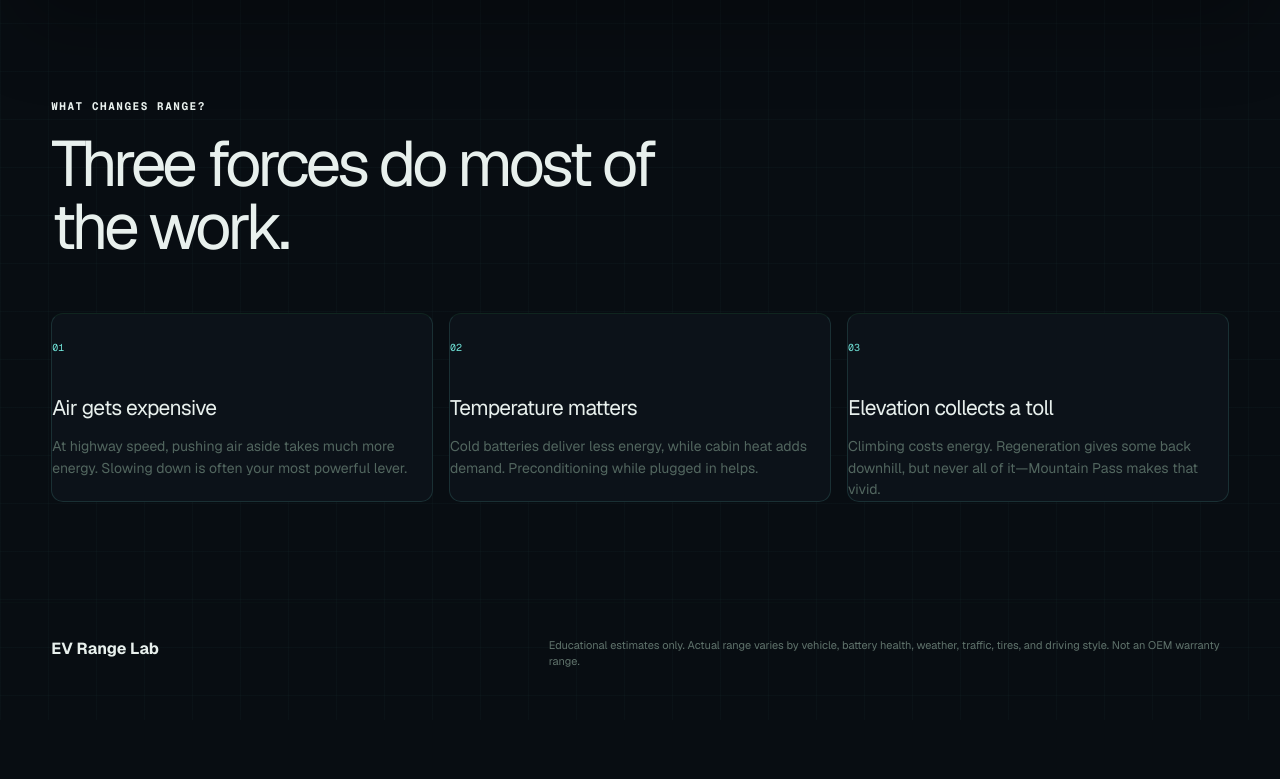
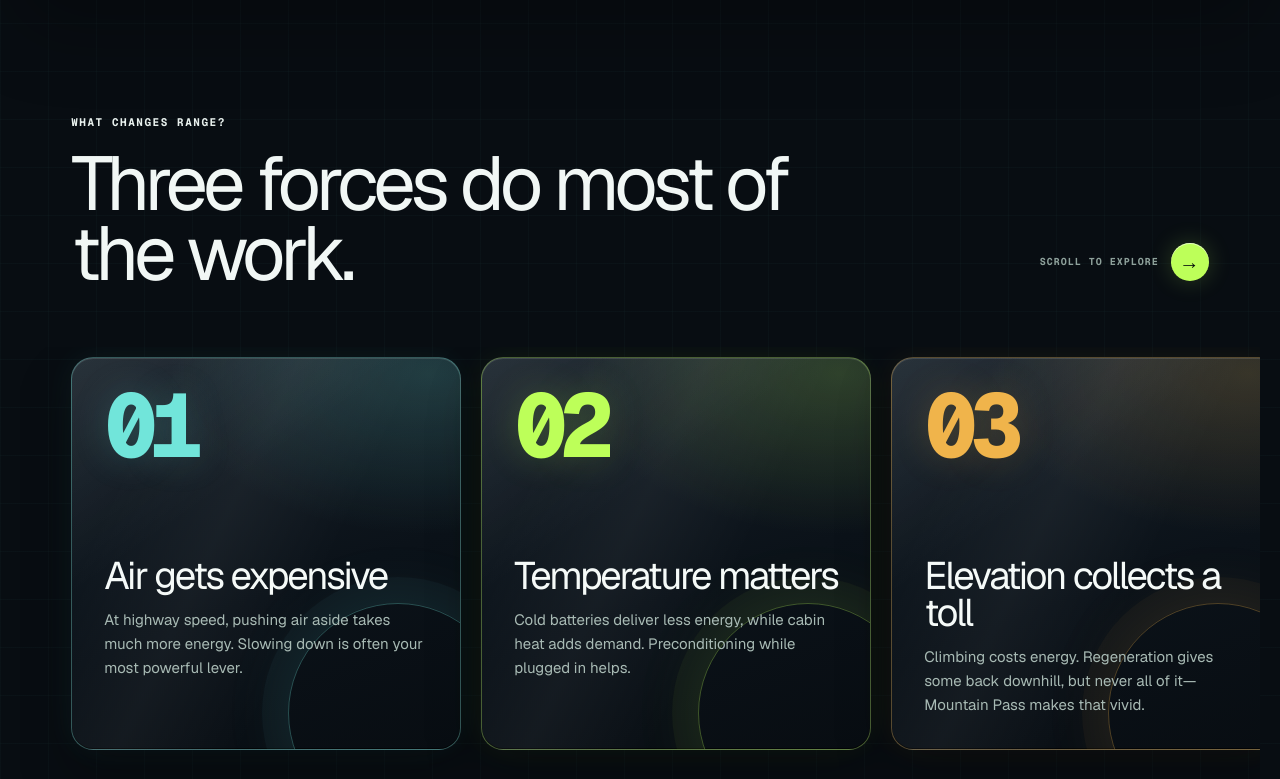
Before and after one commit to drap7-coder/ev-range-lab, a Next.js app: page / in a window 1280 px wide. Shown: the part 2041-2820 px from the top of the page. Before the commit the page ends 2761 px from the top, so only its background shows below. Built offline with nearby package versions, Linux system fonts and the light colour scheme.

Commit message:
Transform range factors into scroll story

```diff
--- a/app/globals.css
+++ b/app/globals.css
@@ -1069,45 +1069,135 @@ input[type="range"] { background: #25313a; }
 input[type="range"]::-webkit-slider-thumb { background: #0a1016; border-color: #71e5da; }
 .result-top { font-family: var(--font-mono); }
 .tank-track { height: 10px; background: #273139; }
-.how-it-works { max-width: 1240px; }
-.how-it-works h2 { color: #e8f0ed; }
-.explain-grid article { padding: 22px; border: 1px solid rgba(113, 229, 218, 0.14); border-radius: 12px; background: #0c1219; }
-.explain-grid span { color: #71e5da; }
-.explain-grid p { color: #91a29e; }
 footer { max-width: 1240px; color: #e8f0ed; border-color: rgba(113, 229, 218, 0.15); }
 footer p { color: #83948f; }
 
 .how-it-works {
-  max-width: 1440px;
+  max-width: 1240px;
   margin: auto;
-  padding: 100px 4vw;
+  padding: 116px 0 104px;
+  overflow: hidden;
+}
+.explain-heading {
+  display: flex;
+  align-items: flex-end;
+  justify-content: space-between;
+  gap: 32px;
+  padding: 0 4vw;
 }
 .how-it-works h2 {
-  max-width: 650px;
-  font-size: clamp(40px, 5vw, 68px);
-  line-height: 0.98;
+  max-width: 720px;
+  margin: 0;
+  color: #f1f7f5;
+  font-size: clamp(42px, 6vw, 76px);
+  line-height: 0.92;
   letter-spacing: -0.06em;
-  margin: 0 0 55px;
+}
+.scroll-cue {
+  display: flex;
+  align-items: center;
+  gap: 12px;
+  flex: 0 0 auto;
+  margin: 0 0 8px;
+  color: #8ea19b;
+  font: 700 10px/1 var(--font-mono);
+  letter-spacing: .1em;
+  text-transform: uppercase;
+}
+.scroll-cue i {
+  display: grid;
+  width: 38px;
+  height: 38px;
+  place-items: center;
+  color: #07100e;
+  border-radius: 50%;
+  background: var(--lime);
+  box-shadow: 0 0 25px rgba(189,255,89,.2), inset 0 1px 0 rgba(255,255,255,.6);
+  font: normal 20px/1 sans-serif;
 }
 .explain-grid {
   display: grid;
-  grid-template-columns: repeat(3, 1fr);
-  gap: 16px;
+  grid-auto-flow: column;
+  grid-auto-columns: minmax(390px, 46%);
+  gap: 20px;
+  margin-top: 58px;
+  padding: 10px max(4vw, calc((100vw - 1240px) / 2 + 4vw)) 48px 4vw;
+  overflow-x: auto;
+  overscroll-behavior-inline: contain;
+  scroll-snap-type: inline mandatory;
+  scroll-padding-inline: 4vw;
+  scrollbar-width: thin;
+  scrollbar-color: rgba(189,255,89,.75) rgba(113,229,218,.1);
 }
+.explain-grid::-webkit-scrollbar { height: 7px; }
+.explain-grid::-webkit-scrollbar-track { border-radius: 99px; background: rgba(113,229,218,.08); }
+.explain-grid::-webkit-scrollbar-thumb { border-radius: 99px; background: linear-gradient(90deg, #71e5da, var(--lime)); }
 .explain-grid article {
-  border-top: 1px solid var(--ink);
-  padding: 20px 8px 0 0;
+  --story-accent: #71e5da;
+  position: relative;
+  min-height: 380px;
+  overflow: hidden;
+  scroll-snap-align: start;
+  padding: 32px;
+  border: 1px solid color-mix(in srgb,var(--story-accent) 28%,rgba(255,255,255,.08));
+  border-radius: 22px;
+  background:
+    radial-gradient(420px 260px at 92% 4%, color-mix(in srgb,var(--story-accent) 17%,transparent), transparent 62%),
+    linear-gradient(145deg, rgba(255,255,255,.08), transparent 36%),
+    linear-gradient(160deg, #17212a 0%, #0b1219 58%, #080d12 100%);
+  box-shadow: inset 0 1px 0 rgba(255,255,255,.12), inset 0 -1px 0 rgba(0,0,0,.75), 0 26px 54px rgba(0,0,0,.3), 0 0 34px color-mix(in srgb,var(--story-accent) 7%,transparent);
+  transition: transform .25s ease, border-color .25s ease, box-shadow .25s ease;
 }
-.explain-grid span { font-family: var(--font-mono); font-size: 10px; }
+.explain-grid article:nth-child(2) { --story-accent: #bdff59; }
+.explain-grid article:nth-child(3) { --story-accent: #f0b44b; }
+.explain-grid article::before {
+  content: "";
+  position: absolute;
+  inset: 0;
+  pointer-events: none;
+  background: linear-gradient(115deg, transparent 18%, rgba(255,255,255,.045) 40%, transparent 62%);
+}
+.explain-grid article::after {
+  content: "";
+  position: absolute;
+  right: -48px;
+  bottom: -74px;
+  width: 220px;
+  height: 220px;
+  border: 1px solid color-mix(in srgb,var(--story-accent) 30%,transparent);
+  border-radius: 50%;
+  box-shadow: 0 0 0 26px color-mix(in srgb,var(--story-accent) 4%,transparent), 0 0 70px color-mix(in srgb,var(--story-accent) 10%,transparent);
+}
+.explain-grid span {
+  position: relative;
+  z-index: 1;
+  display: block;
+  color: var(--story-accent);
+  font: 800 clamp(62px,7vw,96px)/.8 var(--font-mono);
+  letter-spacing: -.09em;
+  text-shadow: 0 0 36px color-mix(in srgb,var(--story-accent) 22%,transparent);
+}
 .explain-grid h3 {
-  margin: 34px 0 12px;
-  font-size: 21px;
-  letter-spacing: -0.03em;
+  position: relative;
+  z-index: 1;
+  max-width: 370px;
+  margin: 96px 0 14px;
+  color: #f5faf8;
+  font-size: clamp(28px,3vw,42px);
+  line-height: .96;
+  letter-spacing: -0.055em;
 }
 .explain-grid p {
-  color: #52665f;
-  line-height: 1.55;
-  font-size: 14px;
+  position: relative;
+  z-index: 1;
+  max-width: 420px;
+  margin: 0;
+  color: #a8bab4;
+  line-height: 1.6;
+  font-size: 15px;
+}
+@media (hover:hover) and (pointer:fine) {
+  .explain-grid article:hover { transform: translateY(-7px); border-color: color-mix(in srgb,var(--story-accent) 54%,rgba(255,255,255,.08)); box-shadow: inset 0 1px 0 rgba(255,255,255,.15), 0 34px 62px rgba(0,0,0,.38), 0 0 42px color-mix(in srgb,var(--story-accent) 10%,transparent); }
 }
 
 footer {
@@ -1162,7 +1252,7 @@ footer p {
   .results-panel.shopping { display: none; }
   .mobile-shopping-results { display: block; margin-top: 30px; padding: 24px 18px; border: 1px solid rgba(113,229,218,.2); border-radius: 12px; background: #0a1016; }
   [data-mode="shop"] .section-heading.compact { margin-top: 32px; }
-  .explain-grid { grid-template-columns: 1fr; gap: 36px; }
+  .explain-grid { grid-auto-columns: min(82vw, 520px); gap: 16px; }
 }
 
 @media (max-width: 560px) {
@@ -1229,7 +1319,13 @@ footer p {
     border-left: 0;
     border-top: 1px solid rgba(255, 255, 255, 0.15);
   }
-  .how-it-works { padding-top: 70px; padding-bottom: 70px; }
+  .how-it-works { padding-top: 78px; padding-bottom: 64px; }
+  .explain-heading { align-items: flex-start; flex-direction: column; gap: 24px; padding-inline: 20px; }
+  .how-it-works h2 { font-size: 48px; }
+  .scroll-cue { margin: 0; }
+  .explain-grid { grid-auto-columns: 84vw; margin-top: 34px; padding: 8px 20px 34px; scroll-padding-inline: 20px; }
+  .explain-grid article { min-height: 360px; padding: 26px; border-radius: 18px; }
+  .explain-grid h3 { margin-top: 92px; font-size: 32px; }
   footer { flex-direction: column; }
 }
 
--- a/app/page.tsx
+++ b/app/page.tsx
@@ -667,20 +667,25 @@ export default function Home() {
       </section>
 
       <section className="how-it-works">
-        <p className="eyebrow">What changes range?</p>
-        <h2>Three forces do most of the work.</h2>
-        <div className="explain-grid">
-          <article>
+        <div className="explain-heading">
+          <div>
+            <p className="eyebrow">What changes range?</p>
+            <h2>Three forces do most of the work.</h2>
+          </div>
+          <p className="scroll-cue" aria-hidden="true"><span>Scroll to explore</span><i>→</i></p>
+        </div>
+        <div className="explain-grid" role="list" aria-label="The three biggest forces affecting EV range">
+          <article role="listitem">
             <span>01</span>
             <h3>Air gets expensive</h3>
             <p>At highway speed, pushing air aside takes much more energy. Slowing down is often your most powerful lever.</p>
           </article>
-          <article>
+          <article role="listitem">
             <span>02</span>
             <h3>Temperature matters</h3>
             <p>Cold batteries deliver less energy, while cabin heat adds demand. Preconditioning while plugged in helps.</p>
           </article>
-          <article>
+          <article role="listitem">
             <span>03</span>
             <h3>Elevation collects a toll</h3>
             <p>Climbing costs energy. Regeneration gives some back downhill, but never all of it—Mountain Pass makes that vivid.</p>
```
